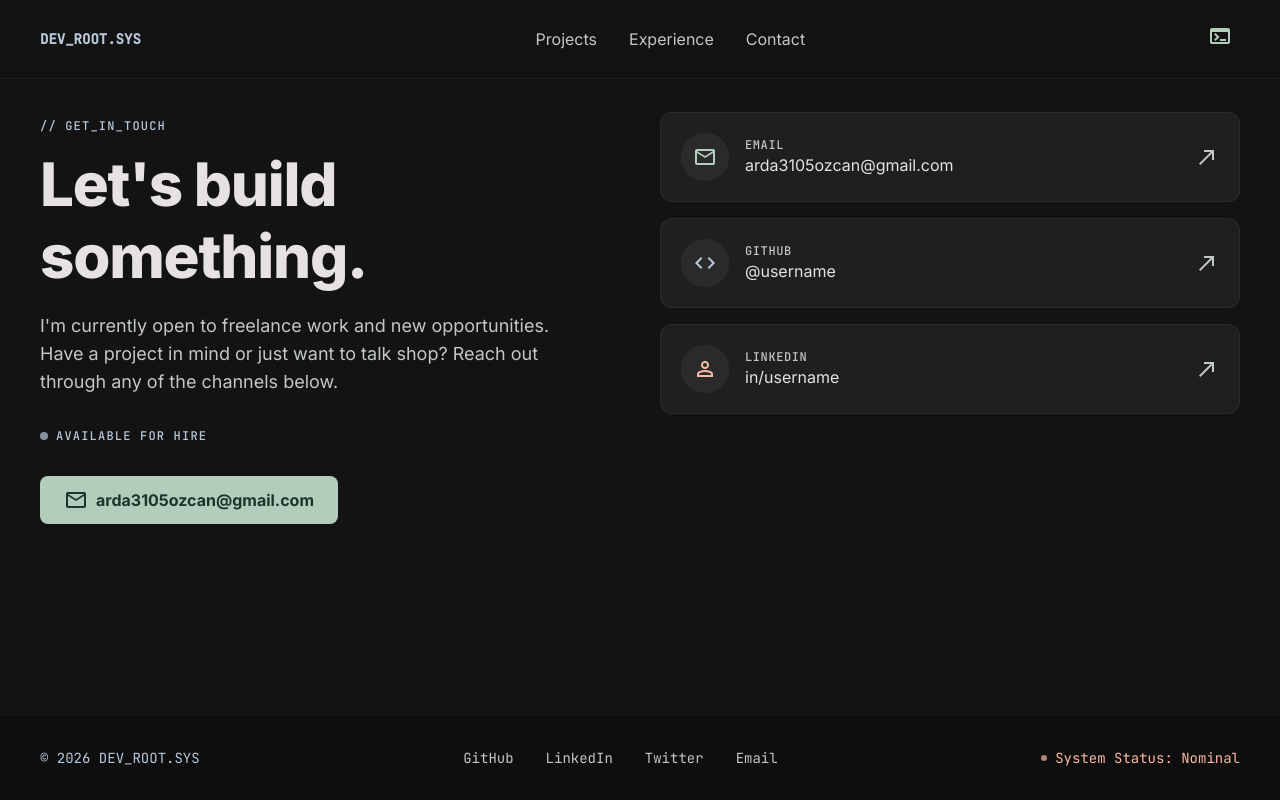
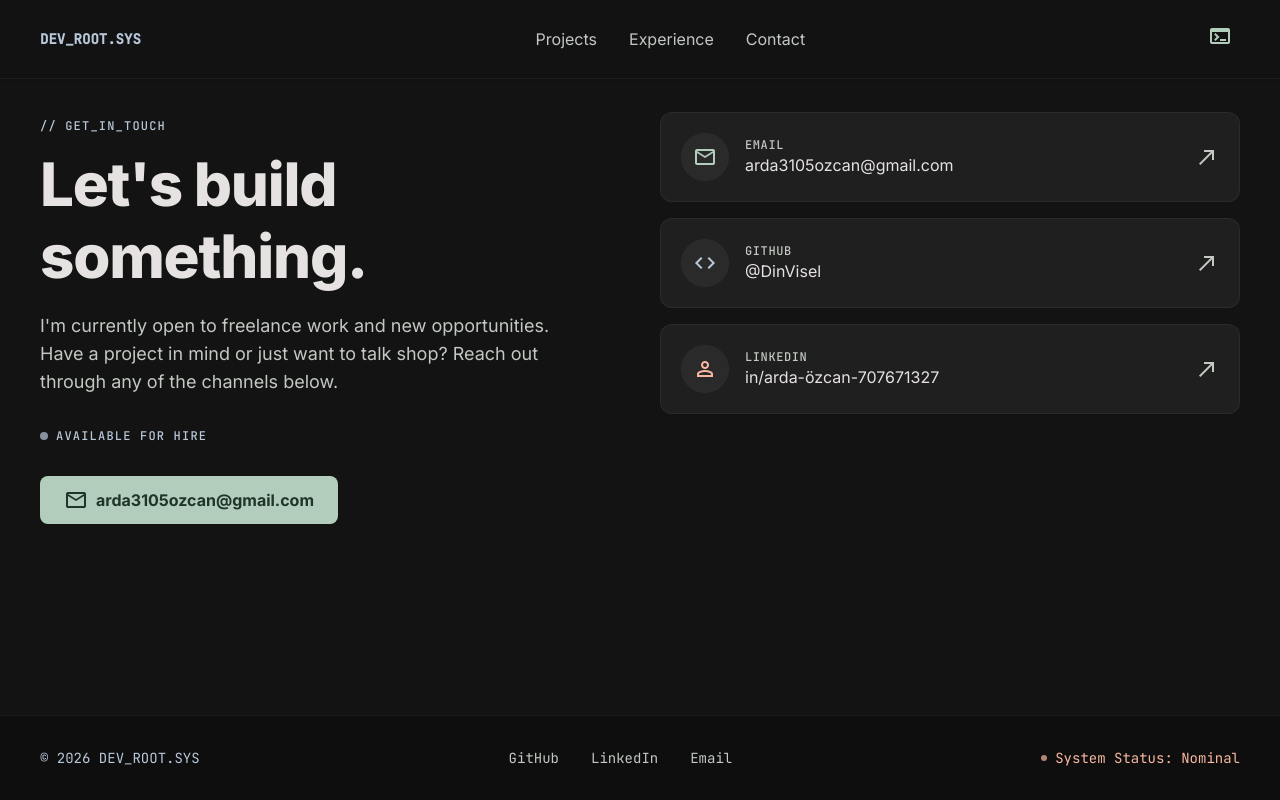
Before and after one commit to DinVisel/Portfolio, a Next.js app: page /contact in a window 1280 px wide. Built offline with nearby package versions, Linux system fonts and the light colour scheme.

Commit message:
Update portfolio.ts

```diff
--- a/src/content/portfolio.ts
+++ b/src/content/portfolio.ts
@@ -344,7 +344,6 @@
 		label: "LinkedIn",
 		href: "https://www.linkedin.com/in/arda-özcan-707671327",
 	},
-	{ label: "Twitter", href: "#" },
 	{ label: "Email", href: "mailto:arda3105ozcan@gmail.com" },
 ];
 
@@ -361,7 +360,7 @@
 			"Rebuilt and extended the UI of a legacy Delphi application nearly 30 years old, modernizing its workflows for the researcher's needs.",
 			"Reconciled and validated complex relational data during the migration to keep the application fully functional on the new database.",
 		],
-		stack: ["PostgreSQL", "Microsoft SQL Server", "Delphi", "Data Migration"],
+		stack: ["PostgreSQL", "Microsoft SQL Server", ".NET", "Data Migration"],
 	},
 ];
 
@@ -375,15 +374,15 @@
 	},
 	{
 		label: "GitHub",
-		value: "@username",
+		value: "@DinVisel",
 		href: "https://github.com/DinVisel",
 		icon: "code",
 		accent: "secondary",
 	},
 	{
 		label: "LinkedIn",
-		value: "in/username",
-		href: "#",
+		value: "in/arda-özcan-707671327",
+		href: "https://www.linkedin.com/in/arda-özcan-707671327",
 		icon: "person",
 		accent: "tertiary",
 	},
```
